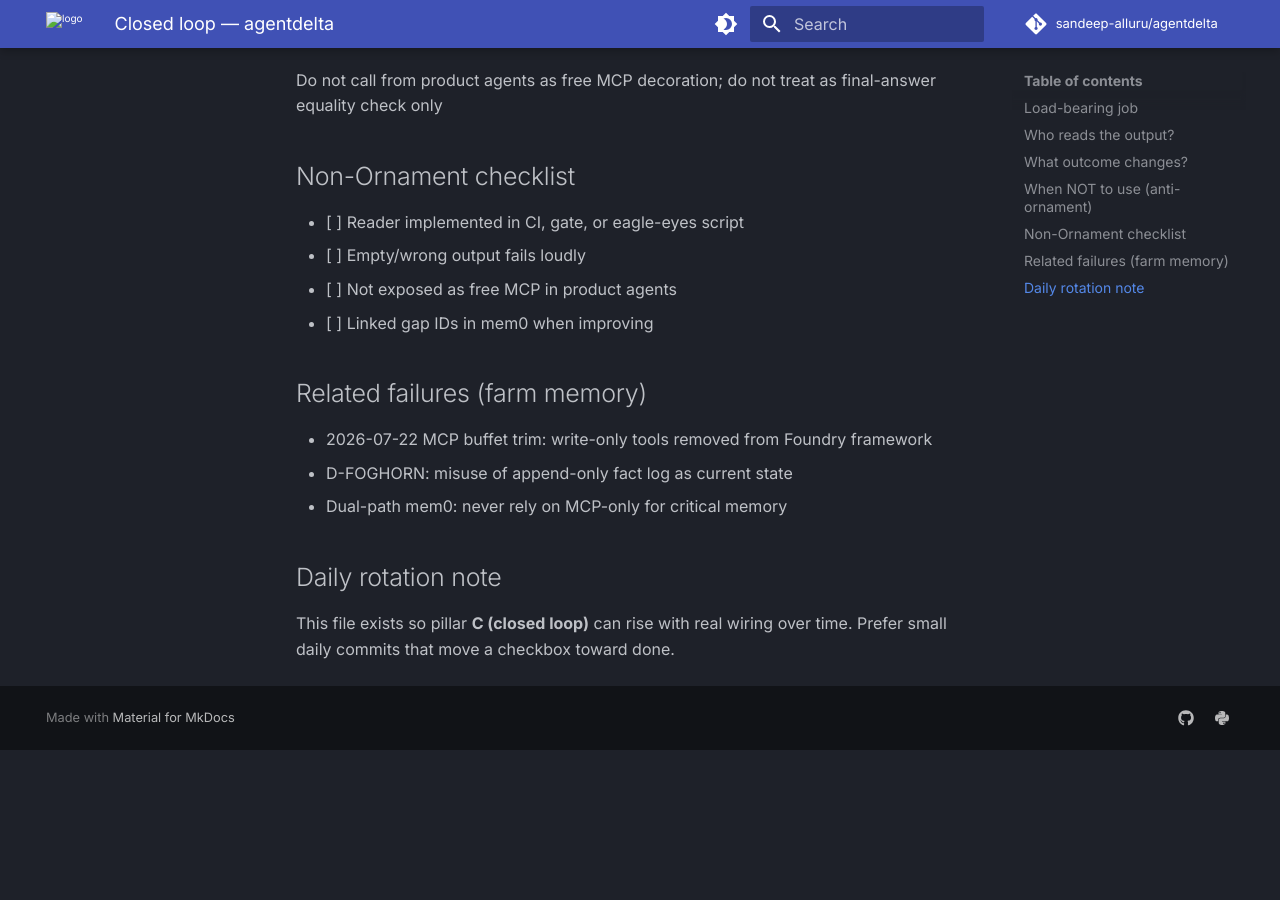
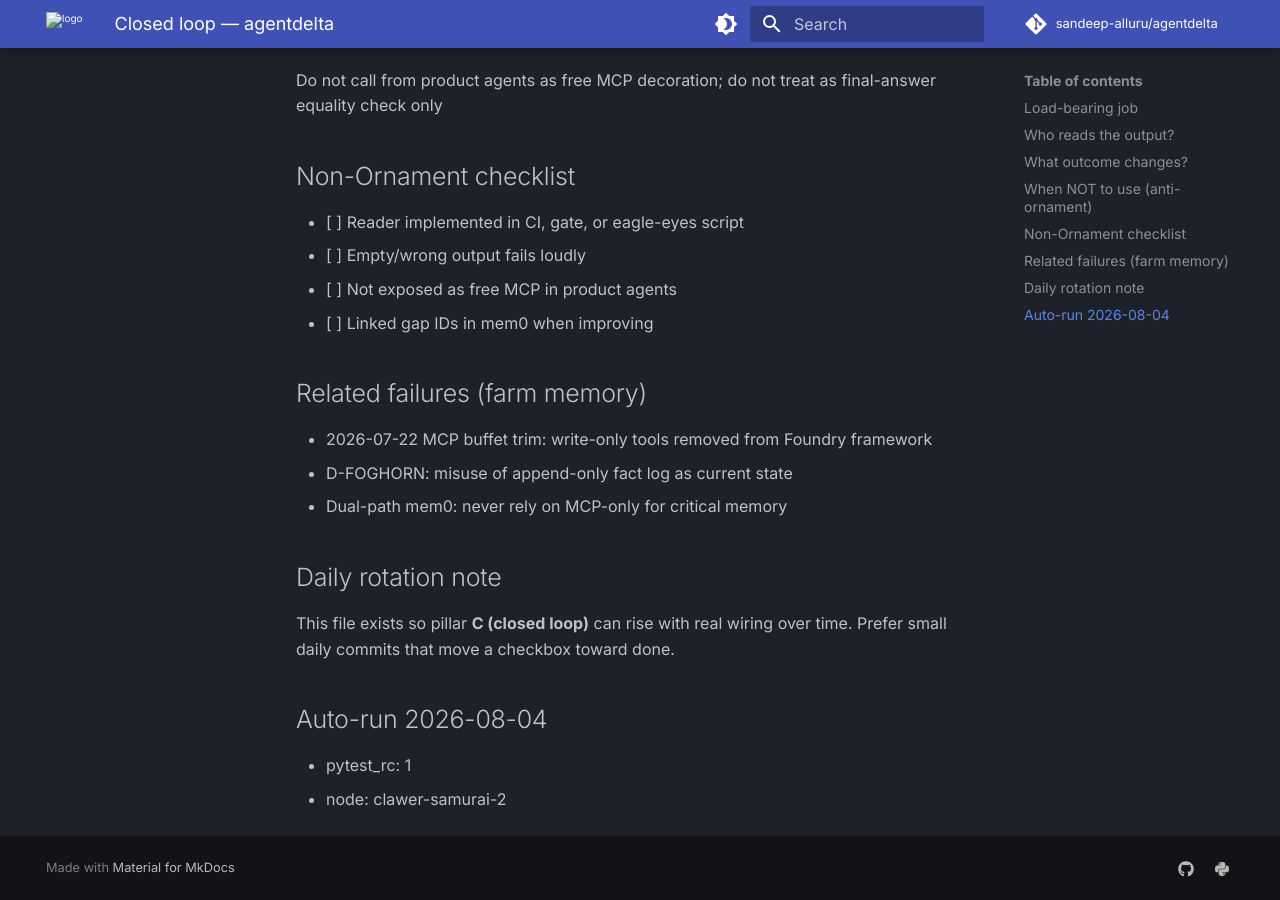
Before and after one commit to sandeep-alluru/agentdelta, an MkDocs documentation site: the page built from docs/CLOSED_LOOP.md, in a window 1280 px wide and 900 px high, scrolled down 652 px. Built offline with MkDocs 1.6.1 and Material for MkDocs 9.7.7, drawn with Linux system fonts in a browser that asks for light colours; comment, search, counter and statistics services are not loaded; before the commit the page ends 1402 px from its top, so only the background shows below that.

Commit message:
chore: eagle-eyes auto-run 2026-08-04 (pytest_rc=1)

```diff
--- a/docs/CLOSED_LOOP.md
+++ b/docs/CLOSED_LOOP.md
@@ -35,3 +35,7 @@ Do not call from product agents as free MCP decoration; do not treat as final-an
 ## Daily rotation note
 
 This file exists so pillar **C (closed loop)** can rise with real wiring over time. Prefer small daily commits that move a checkbox toward done.
+
+## Auto-run 2026-08-04
+- pytest_rc: 1
+- node: clawer-samurai-2
```
